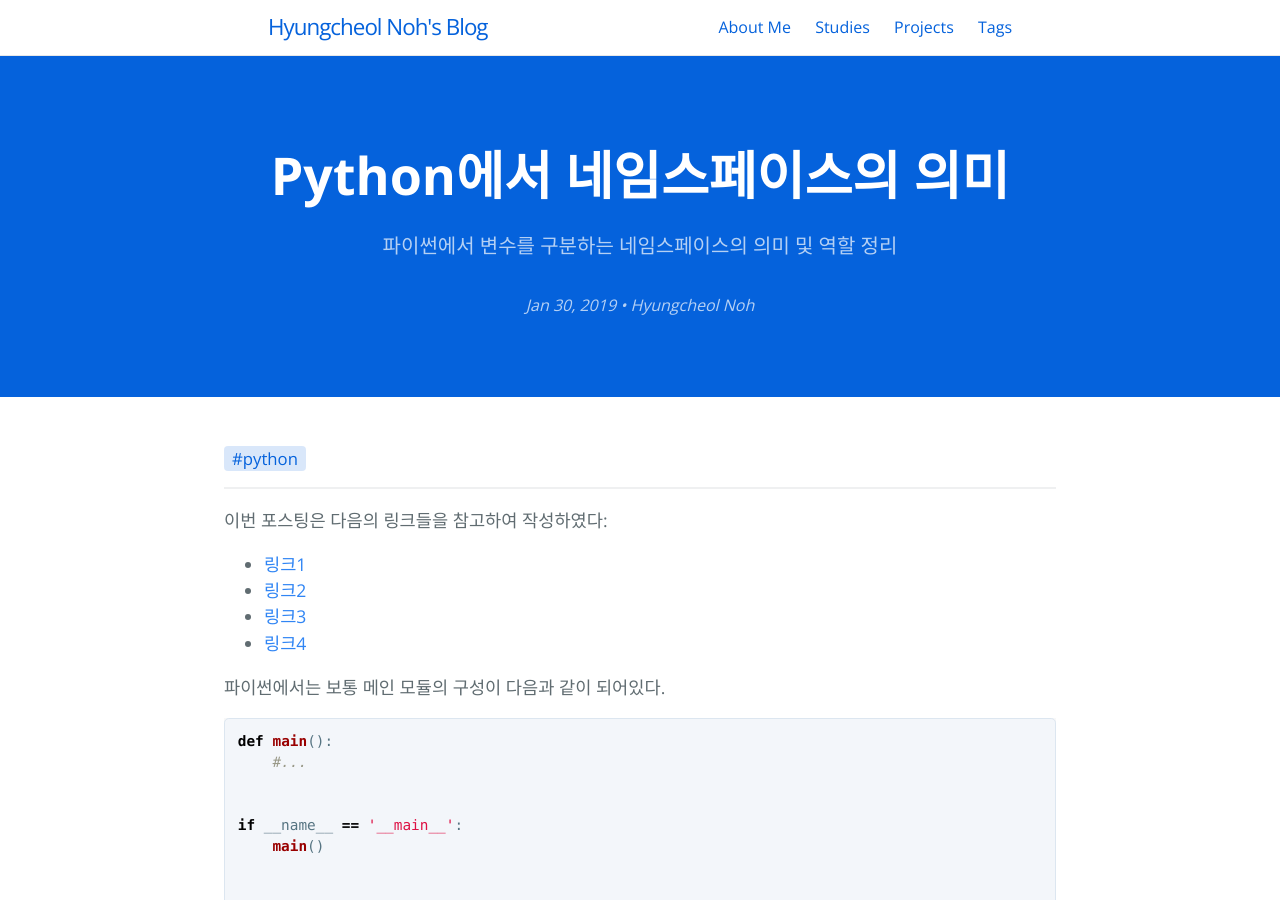
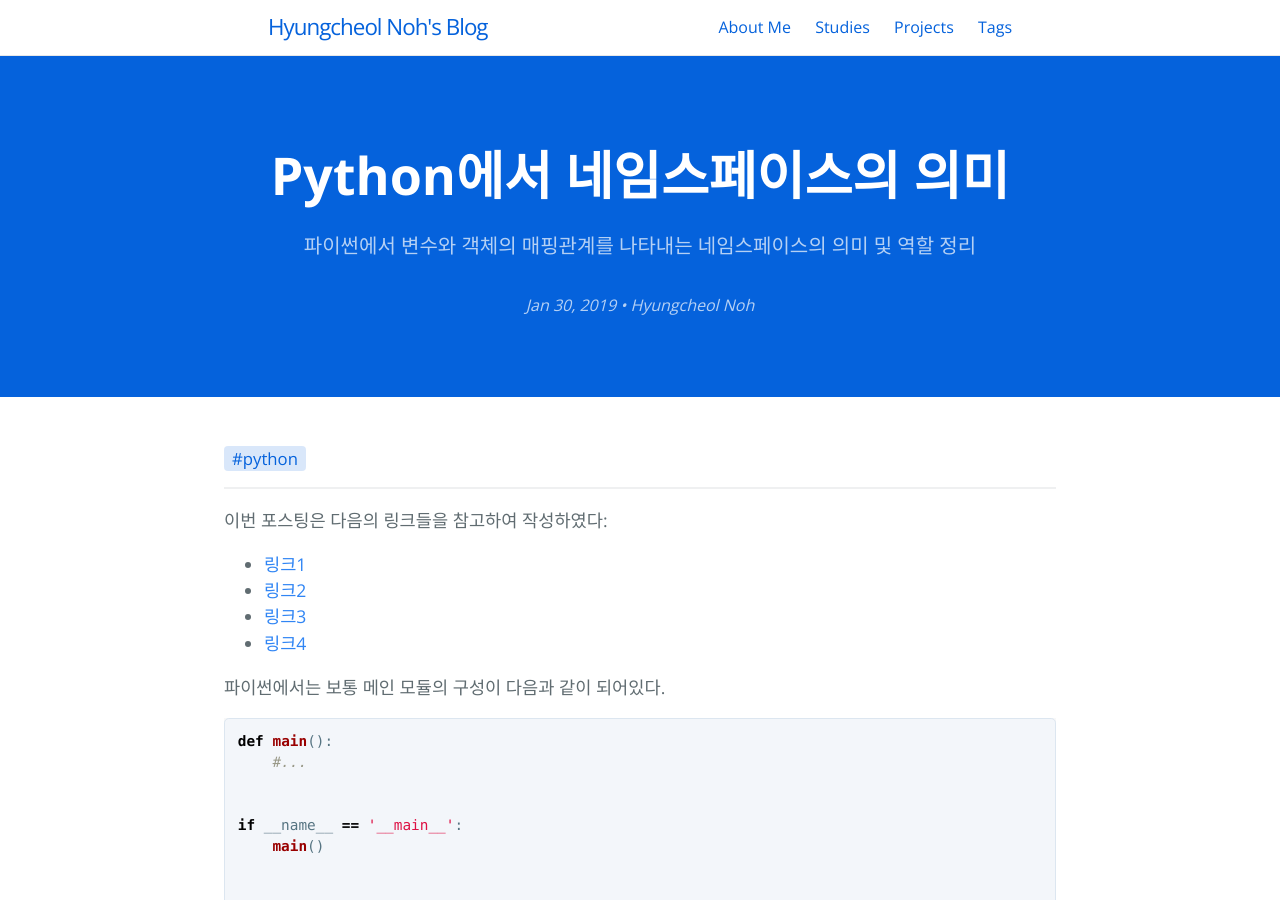
Before and after one commit to hcnoh/hcnoh.github.io, a Jekyll site: the page built from _posts/2019-01-30-python-namespace.md, in a window 1280 px wide and 900 px high. Built offline with Jekyll 4.4.1, drawn with Linux system fonts in a browser that asks for light colours; comment, search, counter and statistics services are not loaded.

Commit message:
Update 2019-01-30-python-namespace.md

```diff
--- a/_posts/2019-01-30-python-namespace.md
+++ b/_posts/2019-01-30-python-namespace.md
@@ -3,7 +3,7 @@ layout: post
 use_math: true
 title: "Python에서 네임스페이스의 의미"
 date: 2019-01-30 10:14:05
-tagline: "파이썬에서 변수를 구분하는 네임스페이스의 의미 및 역할 정리"
+tagline: "파이썬에서 변수와 객체의 매핑관계를 나타내는 네임스페이스의 의미 및 역할 정리"
 categories:
 - Python
 tags:
```
